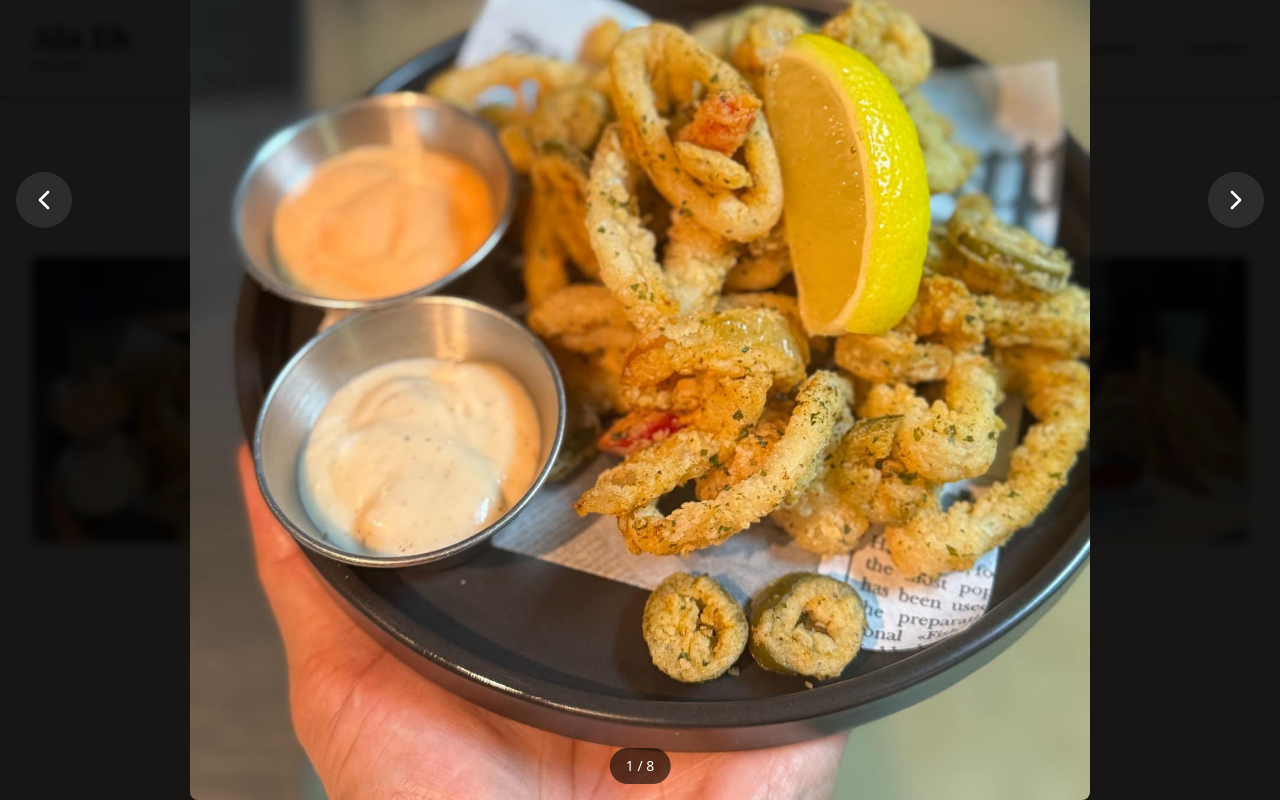
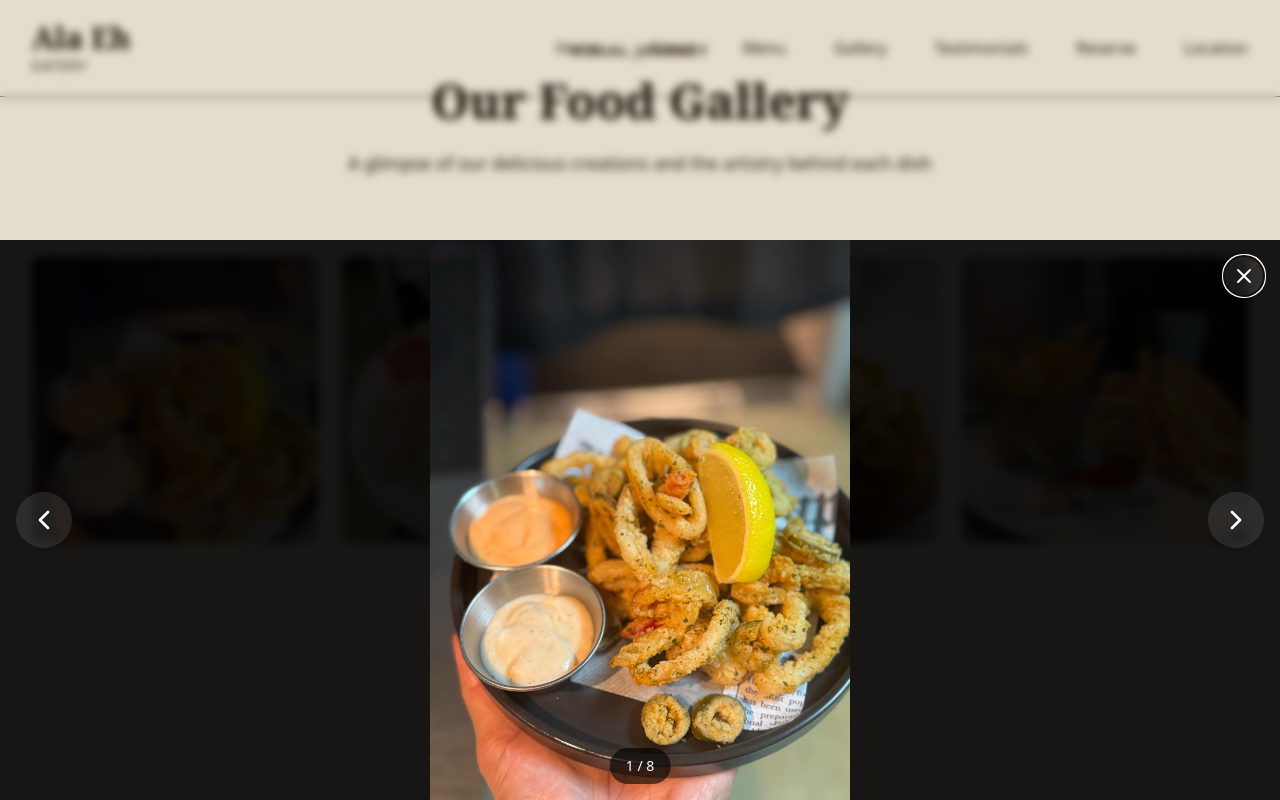
Before and after one commit to josh902/ala-eh-eatery, a Next.js app: page / in a window 1280 px wide. Both pictures are taken after a click on the element 175 px from the left and 3213 px from the top of the page. Shown: the part 2813-3613 px from the top of the page. Built offline with nearby package versions, Linux system fonts and the light colour scheme.

Commit message:
Fix lightbox image size - constrain to max-w-2xl and max-h-[70vh]

```diff
--- a/components/GallerySection.tsx
+++ b/components/GallerySection.tsx
@@ -150,21 +150,21 @@ export default function GallerySection() {
                   </button>
 
                   {/* Enlarged Image */}
-                  <div className="flex items-center justify-center w-full h-full px-4 sm:px-8">
+                  <div className="flex items-center justify-center w-full px-4 sm:px-8">
                     {galleryItems[selectedImageId].isImage ? (
                       <Image
                         src={galleryItems[selectedImageId].image!}
                         alt={galleryItems[selectedImageId].alt!}
-                        width={900}
-                        height={900}
-                        className="max-w-full max-h-full object-contain rounded-lg"
+                        width={600}
+                        height={600}
+                        className="max-w-2xl max-h-[70vh] object-contain rounded-lg"
                         priority
                       />
                     ) : (
                       <div
-                        className={`w-full max-w-2xl aspect-square bg-gradient-to-br ${galleryItems[selectedImageId].gradient} rounded-lg flex items-center justify-center`}
+                        className={`w-full max-w-sm aspect-square bg-gradient-to-br ${galleryItems[selectedImageId].gradient} rounded-lg flex items-center justify-center`}
                       >
-                        <ImageIcon className="w-20 h-20 text-white/30" />
+                        <ImageIcon className="w-16 h-16 text-white/30" />
                       </div>
                     )}
                   </div>
```
